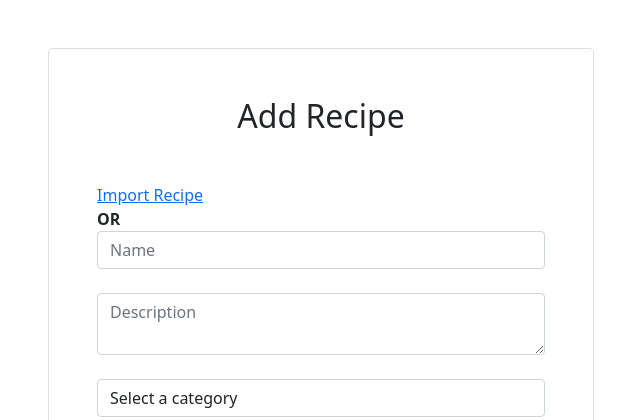
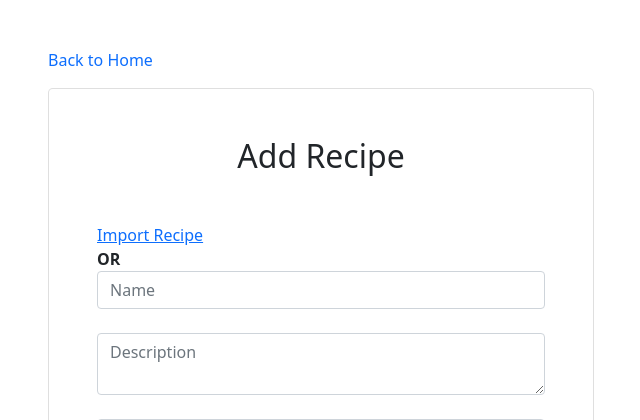
Before and after one commit to Boushra-ahmad/SystemDeploymentProject, a Flask app: page /addrecipe in a window 1280 px wide. Shown: the top 420 px of the page, without its empty margins (319-959 px from the left). Run offline with Flask 3, Linux system fonts and the light colour scheme.

Commit message:
updated page

```diff
--- a/templates/add-recipe.html
+++ b/templates/add-recipe.html
@@ -15,6 +15,11 @@
     <div class="container py-5 h-100">
         <div class="row d-flex justify-content-center align-items-center h-100">
           <div class="col-lg-8 col-xl-6">
+            <nav aria-label="breadcrumb">
+                <ol class="breadcrumb">
+                    <li class="breadcrumb-item"><a href="/" style="text-decoration: none;">Back to Home</a></li>
+                </ol>
+            </nav>
             <div class="card rounded-3">
               <div class="card-body p-4 p-md-5">
                 <h2 class="mb-4 pb-2 pb-md-0 mb-md-5 px-md-2 text-center">Add Recipe</h2>
```
Also changed, not shown: templates/viewrecipes.html (+5 -3 lines).
